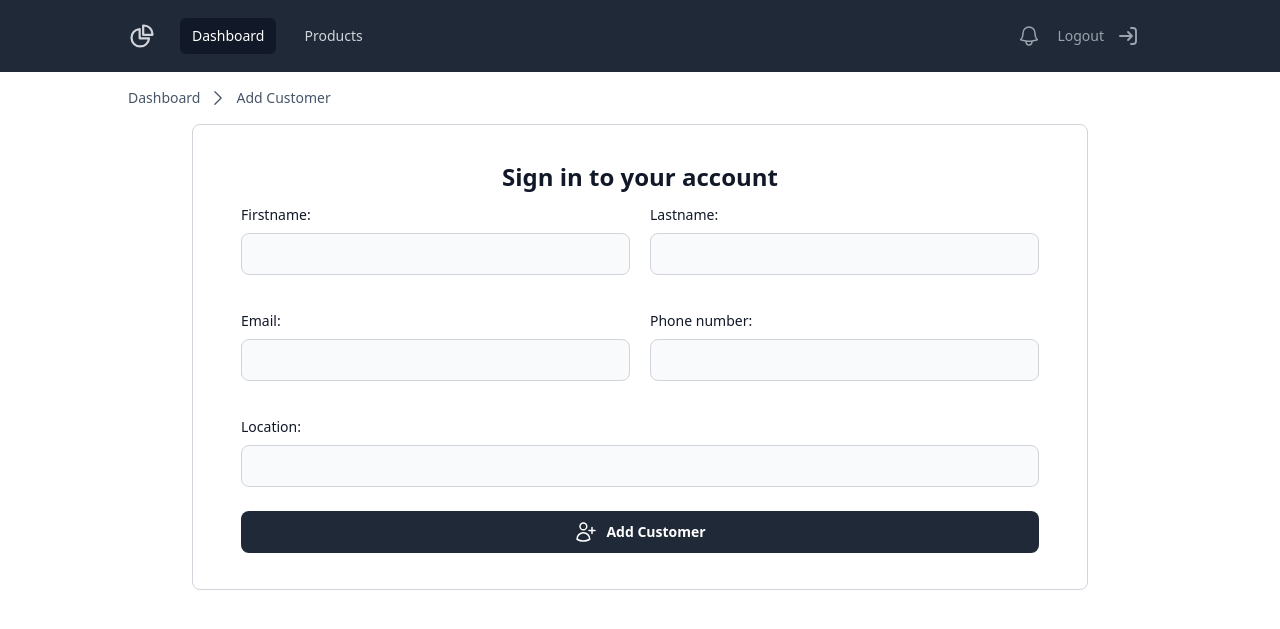
After one commit to kitindi/crm_app, a Django app: page /add_customer in a window 1280 px wide. The commit adds this page. Shown: the top 629 px of the page. Run offline with Django 5.2, Linux system fonts and the light colour scheme; some libraries are stand-ins or nearby versions.

Commit message:
added customer form

```diff
--- /dev/null
+++ b/accounts/forms.py
@@ -0,0 +1,20 @@
+from django import forms
+from .models import *
+from django.forms.widgets import TextInput,EmailInput
+
+
+
+class CustomerForm(forms.ModelForm):
+
+    class Meta:
+        model = Customer
+        fields = ['firstname','lastname','email','phone_number','location']
+
+        widgets = {
+            'firstname':TextInput(attrs={'class': 'bg-gray-50 border border-gray-300 text-gray-900 sm:text-sm rounded-lg focus:ring-primary-600 focus:border-primary-600 block w-full p-2.5 dark:bg-gray-700 dark:border-gray-600 dark:placeholder-gray-400 dark:text-white dark:focus:ring-blue-500 dark:focus:border-blue-500'}),
+            'lastname':TextInput(attrs={'class': 'bg-gray-50 border border-gray-300 text-gray-900 sm:text-sm rounded-lg focus:ring-primary-600 focus:border-primary-600 block w-full p-2.5 dark:bg-gray-700 dark:border-gray-600 dark:placeholder-gray-400 dark:text-white dark:focus:ring-blue-500 dark:focus:border-blue-500'}),
+            'location':TextInput(attrs={'class': 'bg-gray-50 border border-gray-300 text-gray-900 sm:text-sm rounded-lg focus:ring-primary-600 focus:border-primary-600 block w-full p-2.5 dark:bg-gray-700 dark:border-gray-600 dark:placeholder-gray-400 dark:text-white dark:focus:ring-blue-500 dark:focus:border-blue-500'}),
+            'phone_number':TextInput(attrs={'class': 'bg-gray-50 border border-gray-300 text-gray-900 sm:text-sm rounded-lg focus:ring-primary-600 focus:border-primary-600 block w-full p-2.5 dark:bg-gray-700 dark:border-gray-600 dark:placeholder-gray-400 dark:text-white dark:focus:ring-blue-500 dark:focus:border-blue-500'}),
+            'email':EmailInput(attrs={'class': 'bg-gray-50 border border-gray-300 text-gray-900 sm:text-sm rounded-lg focus:ring-primary-600 focus:border-primary-600 block w-full p-2.5 dark:bg-gray-700 dark:border-gray-600 dark:placeholder-gray-400 dark:text-white dark:focus:ring-blue-500 dark:focus:border-blue-500'}),
+
+            }
--- /dev/null
+++ b/accounts/templates/accounts/customer_form.html
@@ -0,0 +1,94 @@
+{% extends 'accounts/main.html' %} {% block content %}
+<main>
+  <div class="max-w-8xl px-4 py-1 sm:px-32 lg:px-32 lg:py-1 mx-auto">
+    <h2 class="text-sm font-sm flex item-center gap-2 text-slate-600 py-3">
+      <a href="{% url 'home' %}">Dashboard</a>
+      <span
+        ><svg xmlns="http://www.w3.org/2000/svg" fill="none" viewBox="0 0 24 24" stroke-width="1.5" stroke="currentColor" class="w-5 h-5">
+          <path stroke-linecap="round" stroke-linejoin="round" d="m8.25 4.5 7.5 7.5-7.5 7.5" />
+        </svg>
+      </span>
+      Add Customer
+    </h2>
+  </div>
+
+  <div class="max-w-4xl px-4 py-1 lg:py-1 mx-auto border border-gray-300 rounded-lg">
+
+    <div
+      class="w-full bg-white rounded-lg  xl:p-0 dark:bg-gray-800 dark:border-gray-700"
+    >
+      <div class="w-full sm:p-8">
+        <h1
+          class="text-xl font-bold  text-gray-900 md:text-2xl  text-center"
+        >
+          Sign in to your account
+        </h1>
+        <form class="w-full " action="#" method="POST">
+          {% csrf_token %}
+         <div class="w-full flex justify-between gap-5 py-3 mb-3">
+            <div class="flex-1">
+                <label
+                  for="firstname"
+                  class="block mb-2 text-sm font-medium text-gray-900 dark:text-white"
+                  >{{ form.firstname.label_tag }}</label
+                >
+                {{ form.firstname }}
+              </div>
+              <div class="flex-1">
+                <label
+                  for="lastname"
+                  class="block mb-2 text-sm font-medium text-gray-900 dark:text-white"
+                  >{{ form.lastname.label_tag }}</label
+                >
+                {{ form.lastname }}
+              </div>
+         </div>
+         <div class="w-full flex justify-between gap-5 py-3 mb-3">
+            <div class="flex-1">
+                <label
+                  for="email"
+                  class="block mb-2 text-sm font-medium text-gray-900 dark:text-white"
+                  >{{ form.email.label_tag }}</label
+                >
+                {{ form.email }}
+              </div>
+              <div class="flex-1">
+                <label
+                  for="phone_number"
+                  class="block mb-2 text-sm font-medium text-gray-900 dark:text-white"
+                  >{{ form.phone_number.label_tag }}</label
+                >
+                {{ form.phone_number }}
+              </div>
+         </div>
+          <div class="py-3 mb-3">
+            <label
+              for="email"
+              class="block mb-2 text-sm font-medium text-gray-900 dark:text-white"
+              >{{ form.location.label_tag }}</label
+            >
+            {{ form.location }}
+          </div>
+
+
+
+          <button
+          type="submit"
+          class="w-full py-2 px-3 flex justify-center items-center gap-x-2 text-sm font-semibold rounded-lg border border-transparent bg-gray-800 text-white hover:bg-gray-700"
+        >
+          <svg xmlns="http://www.w3.org/2000/svg" fill="none" viewBox="0 0 24 24" stroke-width="1.5" stroke="currentColor" class="w-6 h-6">
+            <path
+              stroke-linecap="round"
+              stroke-linejoin="round"
+              d="M18 7.5v3m0 0v3m0-3h3m-3 0h-3m-2.25-4.125a3.375 3.375 0 1 1-6.75 0 3.375 3.375 0 0 1 6.75 0ZM3 19.235v-.11a6.375 6.375 0 0 1 12.75 0v.109A12.318 12.318 0 0 1 9.374 21c-2.331 0-4.512-.645-6.374-1.766Z"
+            />
+          </svg>
+
+          Add Customer
+        </button>
+
+        </form>
+      </div>
+
+</main>
+{% endblock content%}
--- a/accounts/templates/accounts/dashboard.html
+++ b/accounts/templates/accounts/dashboard.html
@@ -163,7 +163,7 @@
                       <div class="inline-flex gap-x-2">
                         <a
                           class="py-2 px-3 inline-flex items-center gap-x-2 text-sm font-semibold rounded-lg border border-transparent bg-gray-800 text-white hover:bg-gray-700 disabled:opacity-50 disabled:pointer-events-none dark:focus:outline-none dark:focus:ring-1 dark:focus:ring-gray-600"
-                          href="#"
+                          href="{% url 'add-customer' %}"
                         >
                           <svg xmlns="http://www.w3.org/2000/svg" fill="none" viewBox="0 0 24 24" stroke-width="1.5" stroke="currentColor" class="w-6 h-6">
                             <path
@@ -232,7 +232,7 @@
                           </div>
                         </td>
                         <td class="size-px whitespace-nowrap">
-                          <a href="{% url 'customer' customer.id %}" class="px-3 py-1.5 flex gap-2 items-center">
+                          <a href="{% url 'customer' customer.id %}" class="px-3 py-1.5 flex gap-2 items-center text-green-300">
                             <svg xmlns="http://www.w3.org/2000/svg" fill="none" viewBox="0 0 24 24" stroke-width="1.5" stroke="currentColor" class="w-4 h-4">
                               <path
                                 stroke-linecap="round"
--- a/accounts/urls.py
+++ b/accounts/urls.py
@@ -5,4 +5,5 @@ urlpatterns = [
    path("", views.home, name="home"),
    path("products/", views.products, name="products"),
    path("customer/<int:pk>/", views.customer, name="customer"),
+   path("add_customer", views.add_customer, name="add-customer"),
 ]
--- a/accounts/views.py
+++ b/accounts/views.py
@@ -1,6 +1,7 @@
 from django.http import HttpResponse
 from django.shortcuts import render
 from .models import *
+from .forms import *
 
 # Create your views here.
 
@@ -42,3 +43,11 @@ def customer(request, pk):
 
     context = {'customer':customer,'orderCount':orderCount,'orders':orders}
     return render(request, 'accounts/customer.html', context)
+
+# create new customer
+
+def add_customer(request):
+    form = CustomerForm()
+    context = {'form': form}
+
+    return render(request, 'accounts/customer_form.html', context)
```
